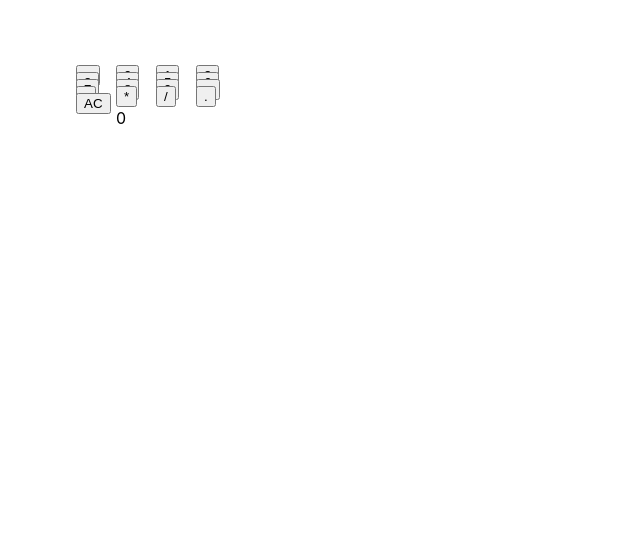
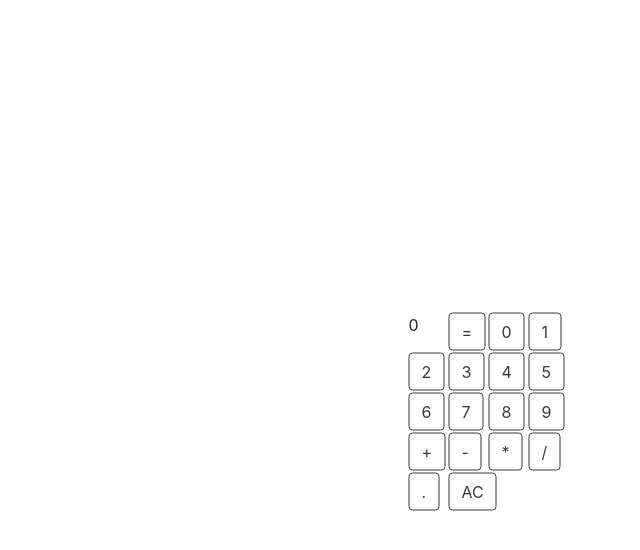
Before and after one commit to koookee/Javascript-Calculator, a React (Create React App) app: page / in a window 1280 px wide. Shown: the top 550 px of the page, without its empty margins (164-804 px from the left). Built offline with nearby package versions, Linux system fonts and the light colour scheme.

Commit message:
Added bootstrap and moved calculator to the center of the screen

```diff
--- a/package.json
+++ b/package.json
@@ -6,7 +6,9 @@
     "@testing-library/jest-dom": "^5.11.5",
     "@testing-library/react": "^11.1.0",
     "@testing-library/user-event": "^12.1.10",
+    "bootstrap": "^4.5.3",
     "react": "^17.0.1",
+    "react-bootstrap": "^1.4.0",
     "react-dom": "^17.0.1",
     "react-scripts": "4.0.0",
     "web-vitals": "^0.2.4"
--- a/src/App.js
+++ b/src/App.js
@@ -122,9 +122,15 @@ class App extends React.Component{
   }
 }
   render(){
+    let calculatorUI = {
+      display:"grid",gridTemplateRows: "15px 15px 15px 15px 15px",
+      gridTemplateColumns: "15px 15px 15px 15px", columnGap:"25px", rowGap:"25px",
+      position:"absolute",left: "50%",top: "50%",transform: "translate(-50%, -50%)",
+      border: "0px solid #000000",padding: "10px"}
+
     return(
-      <div style={{margin:"4em 15em",display:"grid",gridTemplateRows: "5% 5% 5% 5% 5% 5%",
-  gridTemplateColumns: "5% 5% 5% 5%"}}>
+      <div style={calculatorUI}>
+        <p id="display">{this.state.displayState}</p>
         <ButtonUI name="equals" symbol="=" onChangeData={this.handleChange} />
         <ButtonUI name="zero" symbol="0" onChangeData={this.handleChange} />
         <ButtonUI name="one" symbol="1" onChangeData={this.handleChange} />
@@ -142,7 +148,6 @@ class App extends React.Component{
         <ButtonUI name="divide" symbol="/" onChangeData={this.handleChange} />
         <ButtonUI name="decimal" symbol="." onChangeData={this.handleChange} />
         <ButtonUI name="clear" symbol="AC" onChangeData={this.handleChange} />
-        <p id="display">{this.state.displayState}</p>
       </div>
     )
   }
--- a/src/Components/ButtonUI.js
+++ b/src/Components/ButtonUI.js
@@ -1,5 +1,6 @@
 import React from 'react';
 import App from '../App.js';
+import 'bootstrap/dist/css/bootstrap.min.css';
 
 class ButtonUI extends React.Component{
   constructor(){
@@ -26,7 +27,7 @@ class ButtonUI extends React.Component{
   render(){
     return(
       <div>
-        <input type="button" id={this.props.name} value={this.props.symbol} onClick={this.handleClick} />
+        <button  className="btn btn-outline-dark" id={this.props.name} value={this.props.symbol} onClick={this.handleClick}>{this.props.symbol}</button>
       </div>
     )
   }
```
Also changed, not shown: 1 other file (tests, documents, lock files or other folders).
